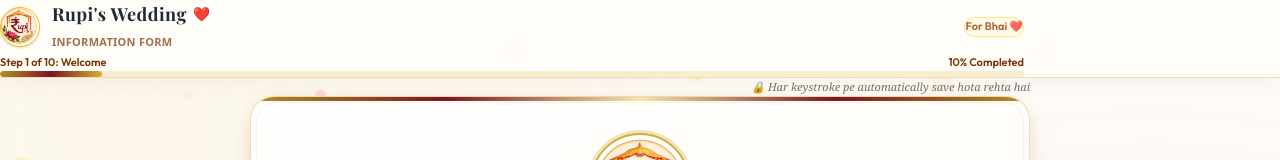
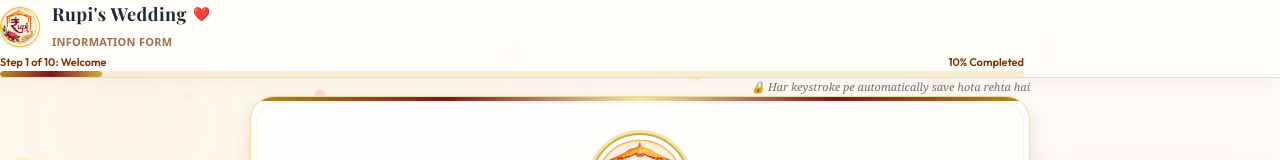
Before and after one commit to raj0072me/rupi-wedding-invitation, a Next.js app: page / in a window 1280 px wide. Shown: the top 160 px of the page. Built offline with nearby package versions, Linux system fonts and the light colour scheme; a web font is replaced by a local one.

Commit message:
remove: remove 'For Bhai' badge from header

```diff
--- a/app/layout.tsx
+++ b/app/layout.tsx
@@ -13,7 +13,7 @@ export const viewport: Viewport = {
 export const metadata: Metadata = {
   metadataBase: new URL("https://rupi-wedding-invitation.pages.dev"),
   title: "Rupi's Wedding Details Form ❤️",
-  description: "Wedding details form for Rupa (Rupi) — sharing ceremony dates, venues, and family details with Bhai.",
+  description: "Wedding details form for Rupa (Rupi) — sharing ceremony dates, venues, and family details.",
   keywords: ["Rupi Wedding", "Wedding Details", "Faridabad", "Kisan Bhawan"],
   icons: {
     icon: [
@@ -27,7 +27,7 @@ export const metadata: Metadata = {
   },
   openGraph: {
     title: "Rupi's Wedding Details Form ❤️",
-    description: "Wedding details form for Rupa (Rupi) — sharing ceremony dates, venues, and family details with Bhai.",
+    description: "Wedding details form for Rupa (Rupi) — sharing ceremony dates, venues, and family details.",
     url: "https://rupi-wedding-invitation.pages.dev",
     siteName: "Rupi Wedding",
     images: [
--- a/app/page.tsx
+++ b/app/page.tsx
@@ -339,11 +339,7 @@ export default function QuestionnairePage() {
             </div>
           </div>
 
-          <div className="flex items-center gap-2">
-            <span className="text-[11px] font-semibold text-amber-800/80 bg-amber-50 px-2.5 py-1 rounded-full border border-amber-200">
-              For Bhai ❤️
-            </span>
-          </div>
+
         </div>
 
         {/* Dynamic Progress Bar */}
```
